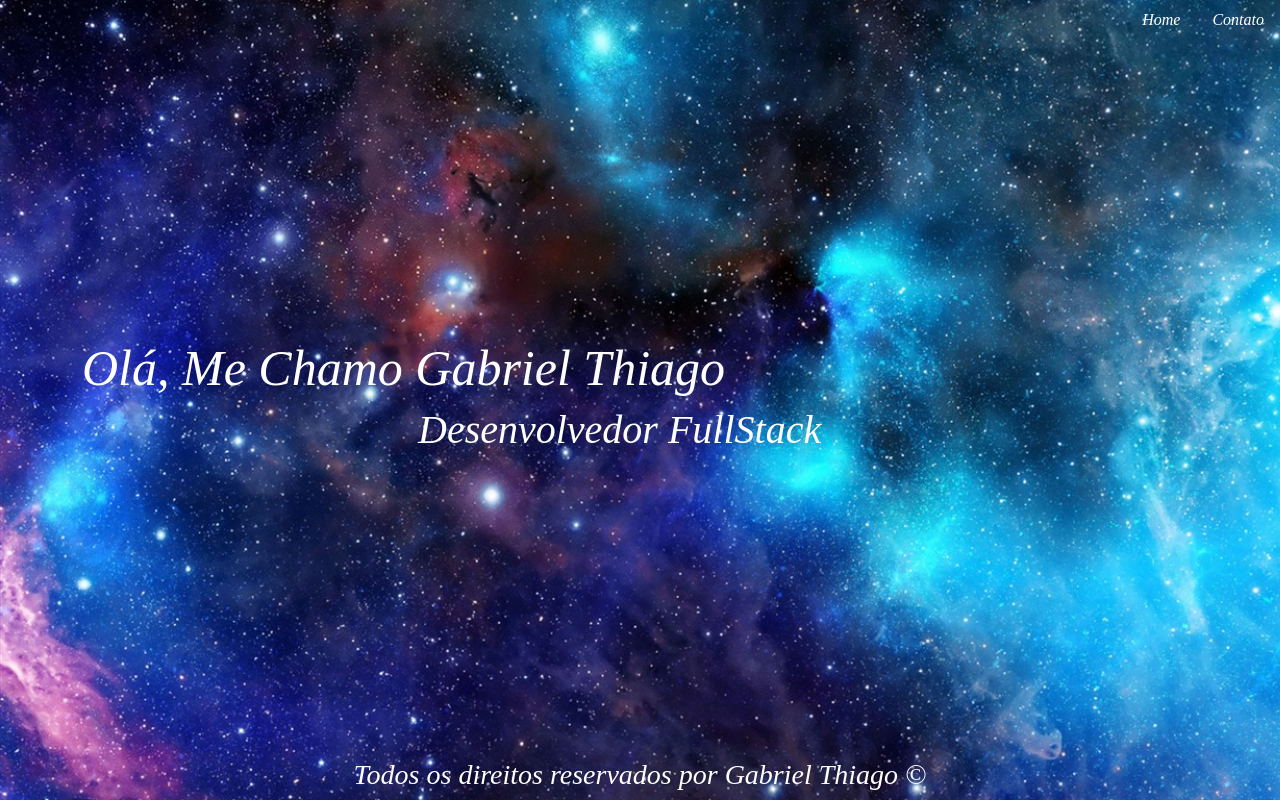
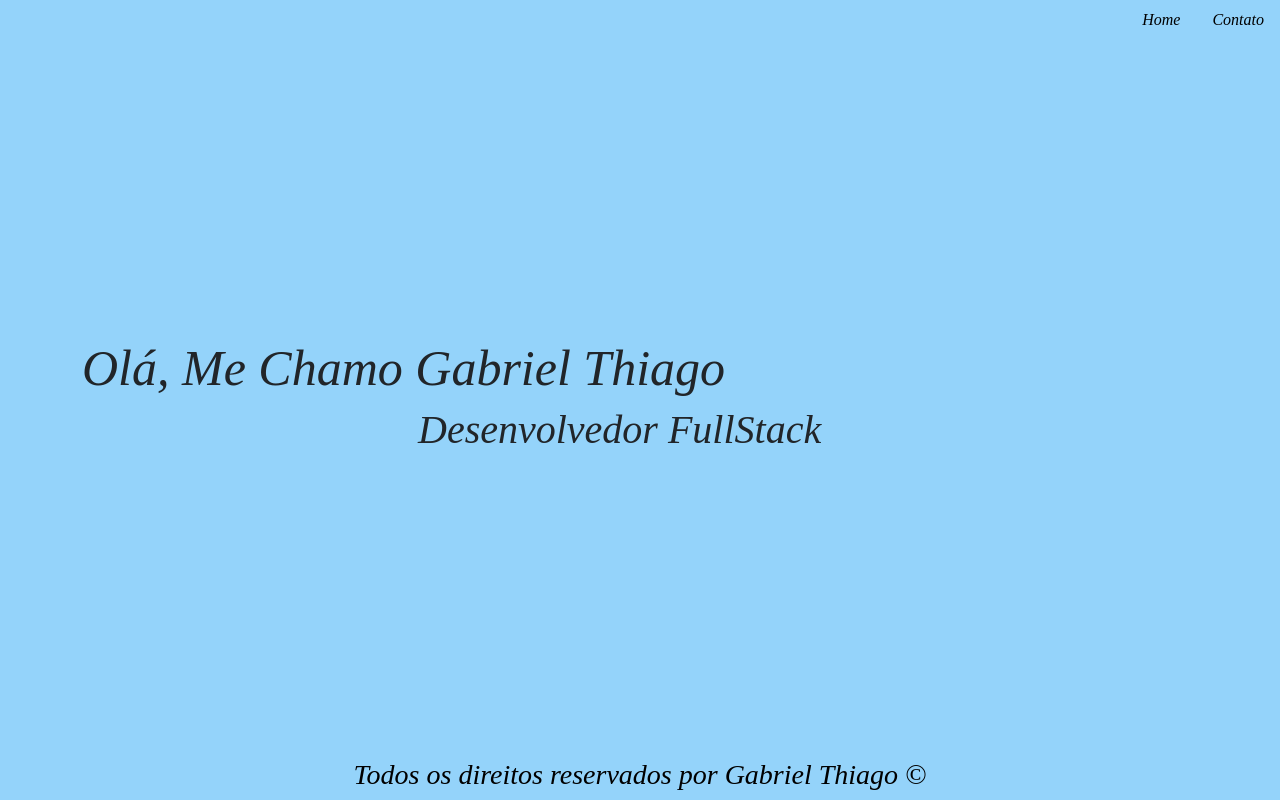
Before and after one commit to oGabrielDev/Portfolio, a React (Create React App) app: page / in a window 1280 px wide. Built offline with nearby package versions, Linux system fonts and the light colour scheme; a web font is replaced by a local one.

Commit message:
style: remove background image

```diff
--- a/src/Styles/Header.css
+++ b/src/Styles/Header.css
@@ -5,18 +5,12 @@
   font-style: italic;
 }
 
-body {
-  background-image: url('./Amazing_nebula_stars-Expanse_Space_HD_Wallpaper_1366x768.jpg');
-  background-attachment: fixed;
-  background-size: cover;
-}
-
 .container {
   display: flex;
   flex-direction: column;
   height: 90vh !important;
   justify-content: center;
-  color: #fff;
+
 }
 
 .container-header {
@@ -36,9 +30,9 @@ body {
 }
 
 .nav {
-  color: #fff !important;
+  color: #000000 !important;
 }
 
 .nav:hover{
-  color: black !important;
+  color: #fff !important;
 }
--- a/src/Styles/inputContact.css
+++ b/src/Styles/inputContact.css
@@ -1,5 +1,6 @@
 body, html {
   height: 100%;
+  background-color: #87cefaa9;
 }
 
 
@@ -22,5 +23,5 @@ body, html {
 }
 
 .footer {
-  color: #fff;
+  color: #000000;
 }
```
Also changed, not shown: src/Styles/Amazing_nebula_stars-Expanse_Space_HD_Wallpaper_1366x768.jpg (deleted).
